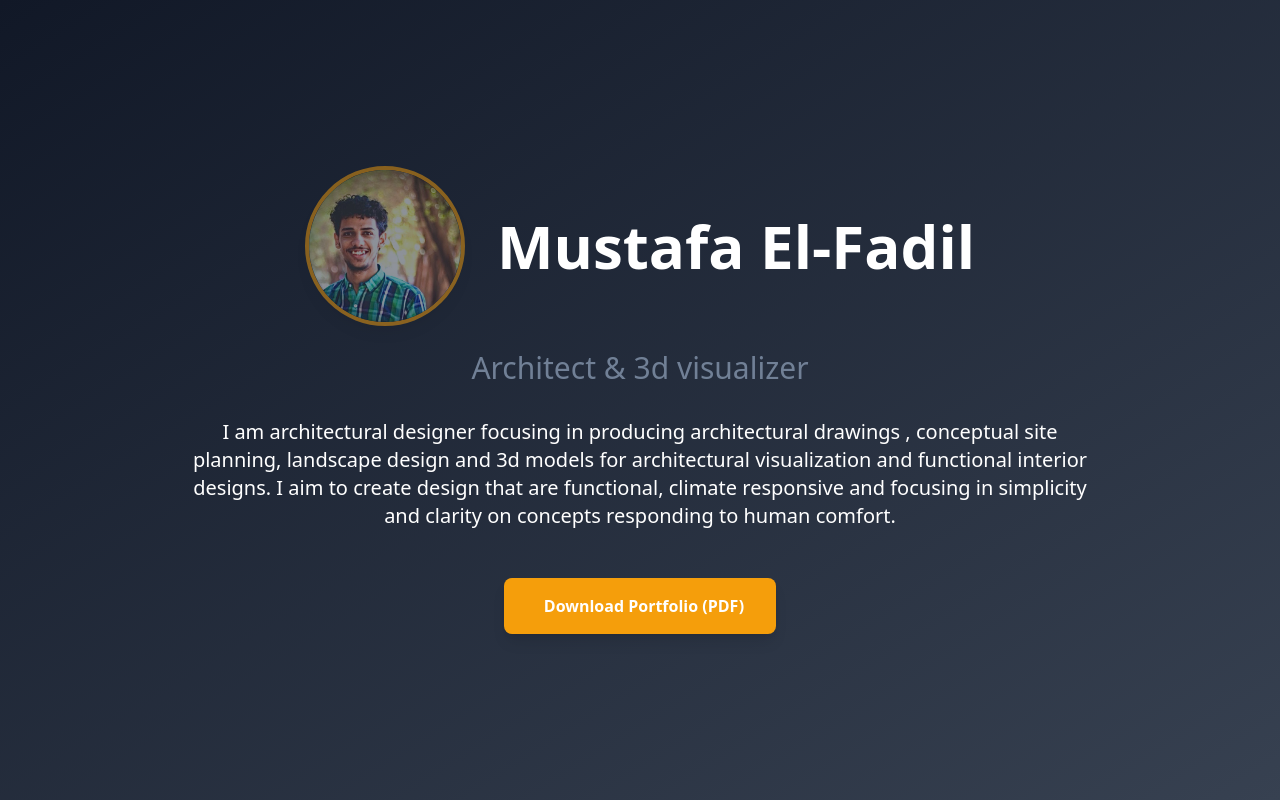
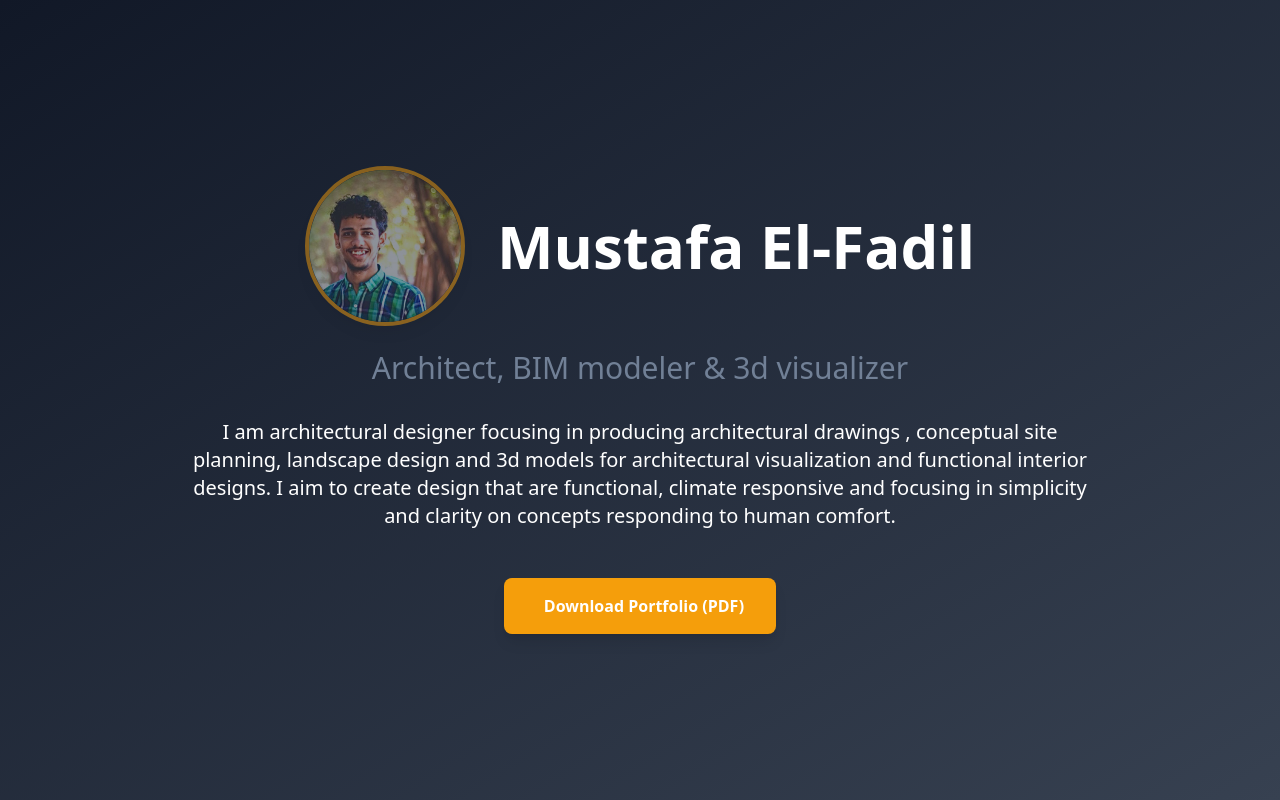
Before and after one commit to Alhalaby/Portfolio, a plain HTML site: page index.html in a window 1280 px wide. Drawn offline with nearby package versions, Linux system fonts and the light colour scheme; some icons are missing.

Commit message:
index.html

```diff
--- a/index.html
+++ b/index.html
@@ -23,7 +23,7 @@
                      class="w-32 h-32 md:w-40 md:h-40 rounded-full object-cover border-4 border-amber-500 hover:border-amber-400 transition-all duration-500 hover:scale-105 shadow-lg animate-pulse">
                 <h1 class="text-4xl md:text-6xl font-bold" style="color:white;">Mustafa El-Fadil</h1>
             </div>
-<h2 class="text-2xl md:text-3xl font-light mb-8">Architect & 3d visualizer</h2>
+<h2 class="text-2xl md:text-3xl font-light mb-8">Architect, BIM modeler & 3d visualizer</h2>
             <p class="text-lg md:text-xl mb-12 leading-relaxed">
                 I am architectural designer focusing in producing architectural drawings , conceptual site planning, landscape design and 3d models for architectural visualization and functional interior designs. I aim to create design that are functional, climate responsive and focusing in  simplicity and clarity on concepts responding to human comfort.
             </p>
```
